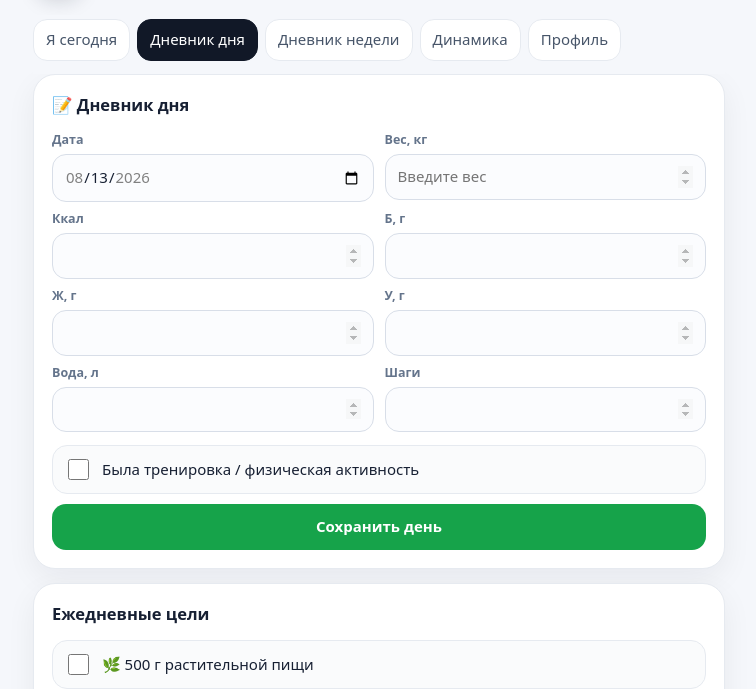
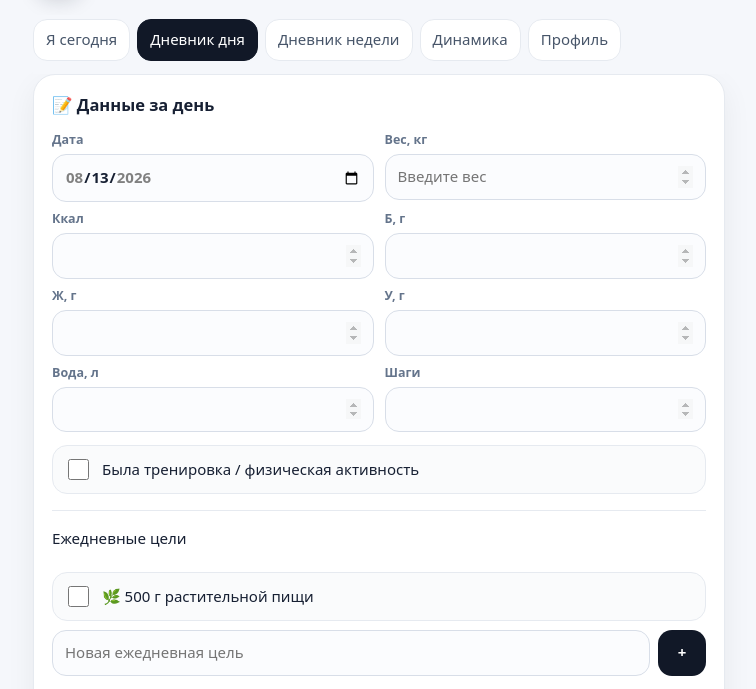
Before and after one commit to sandalova683-del/FarmaVS, a plain HTML site: page index.html in a window 1280 px wide. Both pictures are taken after a click on the button "Дневник дня". Shown: the part 84-773 px from the top of the page, without its empty margins (261-1017 px from the left). Drawn offline with Linux system fonts and the light colour scheme.

Commit message:
шлифовка данных дня

```diff
--- a/index.html
+++ b/index.html
@@ -38,7 +38,7 @@
     .grid2{display:grid;grid-template-columns:1fr 1fr;gap:11px}
     .journal-grid{display:grid;grid-template-columns:1fr 1fr;gap:8px 11px}
     .journal-grid .field{margin-bottom:0}
-    .journal-card .check{margin-top:13px}
+    .journal-card .check{margin-top:13px}.journal-date-field input{font-weight:800}.journal-date-field label{font-weight:800}.journal-goals{margin-top:16px;padding-top:16px;border-top:1px solid var(--line)}.journal-goals-title{font-size:.95rem;margin-bottom:10px}.journal-save{margin-top:16px}
     .grid3{display:grid;grid-template-columns:repeat(3,1fr);gap:9px}
     .field{margin-bottom:11px}.field label{display:block;color:#64748b;font-size:.78rem;font-weight:650;margin:0 0 5px}
     input,select{width:100%;border:1px solid #d8dee8;background:#fbfcfe;color:var(--ink);border-radius:14px;padding:11px 12px;outline:none}
@@ -67,7 +67,7 @@
     .calendarHead{display:flex;justify-content:space-between;align-items:center;gap:8px}.calendarHead button{border:1px solid var(--line);background:#fff;border-radius:12px;padding:7px 10px}
     .weekdays,.calendar{display:grid;grid-template-columns:repeat(7,1fr);gap:5px}.weekdays{margin:10px 0 5px;color:#94a3b8;font-size:.68rem;text-align:center}
     .day{min-height:38px;border:1px solid transparent;border-radius:11px;background:#f1f5f9;display:grid;place-items:center;font-size:.76rem;position:relative}
-    .day.click{cursor:pointer}.day.today{outline:2px solid #111827}.day.sel{border-color:var(--accent)}.day.future{opacity:.4}
+    .day.click{cursor:pointer}.day.today{outline:2px solid #111827}.day.sel{border:3px solid var(--accent);box-shadow:0 0 0 2px rgba(37,99,235,.12);font-weight:800}.day.future{opacity:.4}
     .day.preReg{background:#f1f5f9;color:#cbd5e1}.day.p0{background:#fee2e2}.day.p1{background:#ffedd5}.day.p2{background:#fef3c7}.day.p3{background:#dcfce7}.day.p4{background:#bbf7d0}
     .chart{border:1px solid var(--line);border-radius:17px;background:#fafbfc;padding:10px;overflow:hidden}.chart svg{display:block;width:100%;height:auto}
     .table{width:100%;border-collapse:collapse;font-size:.78rem}.table th,.table td{text-align:left;padding:8px 5px;border-bottom:1px solid #eef1f5}.table th{color:#64748b;font-weight:650}
@@ -108,10 +108,10 @@
 
     <section id="view-journal" class="view">
       <div class="card journal-card">
-        <div class="title">📝 Дневник дня</div>
+        <div class="title">📝 Данные за день</div>
         <div class="journal-grid">
-          <div class="field"><label>Дата</label><input id="journalDate" type="date"></div>
-          <div class="field"><label>Вес, кг</label><input id="jWeight" type="number" min="20" max="300" step=".1" placeholder="Последний внесённый вес"></div>
+          <div class="field journal-date-field"><label>Дата</label><input id="journalDate" type="date"></div>
+          <div class="field"><label>Вес, кг</label><input id="jWeight" type="number" min="20" max="300" step=".1" placeholder="Последний вес"></div>
           <div class="field"><label>Ккал</label><input id="jCalories" type="number" min="0"></div>
           <div class="field"><label>Б, г</label><input id="jProtein" type="number" min="0" step=".1"></div>
           <div class="field"><label>Ж, г</label><input id="jFat" type="number" min="0" step=".1"></div>
@@ -120,14 +120,14 @@
           <div class="field"><label>Шаги</label><input id="jSteps" type="number" min="0"></div>
         </div>
         <label class="check journal-activity"><input id="jActivity" type="checkbox"><span>Была тренировка / физическая активность</span></label>
-        <button class="btn green" id="saveJournal" style="margin-top:10px">Сохранить день</button>
-      </div>
 
-      <div class="card">
-        <div class="title">Ежедневные цели</div>
-        <div id="dailyList" class="list"></div>
-        <div class="add"><input id="newDaily" placeholder="Например: 8 000 шагов"><button id="addDaily">+</button></div>
-        <div class="note" style="margin-top:10px">Цели отмечаются за сегодняшний день.</div>
+        <div class="journal-goals">
+          <div class="journal-goals-title">Ежедневные цели</div>
+          <div id="dailyList" class="list"></div>
+          <div class="add"><input id="newDaily" placeholder="Новая ежедневная цель"><button id="addDaily">+</button></div>
+        </div>
+
+        <button class="btn green journal-save" id="saveJournal">Сохранить день</button>
       </div>
     </section>
 
@@ -544,14 +544,21 @@
   }
 
   function renderDailyGoals(){
-    const d=todayStr();
-    state.ui.habitDate=d;
-    ensureDay(d);
-    $('dailyList').innerHTML=state.dailyGoals.map(g=>`<div class="check"><input type="checkbox" data-id="${esc(g.id)}" ${state.dailyDone[d][g.id]?'checked':''}><label>${esc(g.label)}</label>${g.fixed?'':`<button class="x" data-del="${esc(g.id)}">×</button>`}</div>`).join('');
-    $('dailyList').querySelectorAll('[data-id]').forEach(cb=>cb.addEventListener('change',()=>{state.dailyDone[d][cb.dataset.id]=cb.checked;save();renderDailyGoals();renderAnalytics();}));
-    $('dailyList').querySelectorAll('[data-del]').forEach(btn=>btn.addEventListener('click',()=>{state.dailyGoals=state.dailyGoals.filter(g=>g.id!==btn.dataset.del);Object.values(state.dailyDone).forEach(x=>delete x[btn.dataset.del]);save();renderDailyGoals();renderAnalytics();}));
+    const d=state.ui.journalDate||todayStr();
+    const canEdit=!(state.profile.registrationDate&&d<state.profile.registrationDate)&&d<=todayStr();
+    const saved=state.dailyDone[d]||{};
+    $('dailyList').innerHTML=state.dailyGoals.map(g=>`<div class="check"><input type="checkbox" data-id="${esc(g.id)}" ${saved[g.id]===true?'checked':''} ${canEdit?'':'disabled'}><label>${esc(g.label)}</label>${g.fixed?'':`<button class="x" data-del="${esc(g.id)}" type="button">×</button>`}</div>`).join('');
+    $('dailyList').querySelectorAll('[data-id]').forEach(cb=>cb.addEventListener('change',()=>{
+      if(!state.dailyDone[d]) state.dailyDone[d]={};
+      state.dailyDone[d][cb.dataset.id]=cb.checked;
+      save(); renderDailyGoals(); renderCalendar(); renderAnalytics();
+    }));
+    $('dailyList').querySelectorAll('[data-del]').forEach(btn=>btn.addEventListener('click',()=>{
+      state.dailyGoals=state.dailyGoals.filter(g=>g.id!==btn.dataset.del);
+      Object.values(state.dailyDone).forEach(x=>delete x[btn.dataset.del]);
+      save(); renderDailyGoals(); renderAnalytics();
+    }));
   }
-
 
   function renderMeasurements(){
     $('wDate').value=todayStr();$('mDate').value=todayStr();$('wDate').max=todayStr();$('mDate').max=todayStr();
@@ -577,7 +584,9 @@
 
 
   function dayPercent(d){
-    ensureDay(d); if(state.profile.registrationDate&&d<state.profile.registrationDate)return null; ensureDay(d); const total=state.dailyGoals.length, done=state.dailyGoals.filter(g=>state.dailyDone[d][g.id]).length;
+    if(state.profile.registrationDate&&d<state.profile.registrationDate)return null;
+    const doneMap=state.dailyDone[d]||{};
+    const total=state.dailyGoals.length, done=state.dailyGoals.filter(g=>doneMap[g.id]===true).length;
     return total?Math.round(done/total*100):0;
   }
   function renderCalendar(){
@@ -592,7 +601,7 @@
       h+=`<div class="${cls} ${ds<=todayStr()?'click':''}" data-day="${ds}">${d}</div>`;
     }
     $('habitCalendar').innerHTML=h;
-    $('habitCalendar').querySelectorAll('.click').forEach(el=>el.addEventListener('click',()=>{state.ui.habitDate=el.dataset.day;save();renderDayDetail();}));
+    $('habitCalendar').querySelectorAll('.click').forEach(el=>el.addEventListener('click',()=>{state.ui.habitDate=el.dataset.day;save();renderCalendar();}));
     renderDayDetail();
   }
   function renderDayDetail(){
@@ -604,14 +613,27 @@
   const JOURNAL_UNITS={weight:'кг',calories:'ккал',protein:'г',fat:'г',carbs:'г',steps:'шагов',water:'л',activity:'раз'};
   function renderJournal(){
     const d=state.ui.journalDate||todayStr(),j=state.journal[d]||{};
-    $('journalDate').value=d;$('journalDate').min=state.profile.registrationDate||todayStr();$('journalDate').max=todayStr();
-    const weight=state.weights[d]??j.weight??null;
-    $('jWeight').value=weight??'';
-    const lastWeight=Object.keys(state.weights).sort().at(-1);
-    $('jWeight').placeholder=lastWeight?String(state.weights[lastWeight]):'Введите вес';
-    $('jCalories').value=j.calories??'';$('jProtein').value=j.protein??'';$('jFat').value=j.fat??'';$('jCarbs').value=j.carbs??'';$('jSteps').value=j.steps??'';$('jWater').value=j.water??'';$('jActivity').checked=!!j.activity;
+    $('journalDate').value=d;
+    $('journalDate').min=state.profile.registrationDate||todayStr();
+    $('journalDate').max=todayStr();
+
+    const savedWeight=state.weights[d]??j.weight;
+    let previousWeight=null;
+    if(savedWeight==null){
+      const prev=Object.keys(state.weights).filter(x=>x<d).sort().at(-1);
+      if(prev) previousWeight=state.weights[prev];
+    }
+    $('jWeight').value=savedWeight??'';
+    $('jWeight').placeholder=previousWeight!=null?String(previousWeight):'Введите вес';
+    $('jCalories').value=j.calories??'';
+    $('jProtein').value=j.protein??'';
+    $('jFat').value=j.fat??'';
+    $('jCarbs').value=j.carbs??'';
+    $('jSteps').value=j.steps??'';
+    $('jWater').value=j.water??'';
+    $('jActivity').checked=!!j.activity;
     renderDailyGoals();
-}
+  }
   function journalValue(d,k){const j=state.journal[d];if(!j)return null;return k==='activity'?(j.activity?1:0):n(j[k]);}
   function rangeFor(end,period){const e=parseDate(end),s=new Date(e);if(period==='week')s.setDate(s.getDate()-6);else if(period==='month')s.setDate(s.getDate()-29);else if(period==='halfyear')s.setMonth(s.getMonth()-5),s.setDate(1);else if(period==='year')s.setMonth(s.getMonth()-11),s.setDate(1);else if(state.profile.registrationDate)return [parseDate(state.profile.registrationDate),e];return [s,e];}
   function buckets(end,period,key){const [s,e]=rangeFor(end,period),out=[];if(period==='week'){for(let d=new Date(s);d<=e;d.setDate(d.getDate()+1))out.push({label:fmt(iso(d)),dates:[iso(d)]});}else{let cur=new Date(s);while(cur<=e){let a=new Date(cur),b=new Date(cur);if(period==='month')b.setDate(b.getDate()+6);else b.setMonth(b.getMonth()+1),b.setDate(0);if(b>e)b=new Date(e);let ds=[];for(let d=new Date(a);d<=b;d.setDate(d.getDate()+1))ds.push(iso(d));out.push({label:fmt(iso(a))+' — '+fmt(iso(b)),dates:ds});cur=new Date(b);cur.setDate(cur.getDate()+1);}}return out.map(x=>{const v=x.dates.map(d=>journalValue(d,key)).filter(v=>v!=null);return {...x,avg:v.length?round(v.reduce((a,b)=>a+b,0)/v.length):null};});}
@@ -656,13 +678,19 @@
       const d=$('journalDate').value||todayStr();
       if(state.profile.registrationDate&&d<state.profile.registrationDate)return alert('Нельзя вносить данные до даты регистрации.');
       if(d>todayStr())return alert('Нельзя вносить данные в будущее.');
-      const j={};[['weight','jWeight'],['calories','jCalories'],['protein','jProtein'],['fat','jFat'],['carbs','jCarbs'],['steps','jSteps'],['water','jWater']].forEach(([k,id])=>{const v=n($(id).value);if(v!=null)j[k]=v;});
+      const j={};
+      [['weight','jWeight'],['calories','jCalories'],['protein','jProtein'],['fat','jFat'],['carbs','jCarbs'],['steps','jSteps'],['water','jWater']].forEach(([k,id])=>{const v=n($(id).value);j[k]=v;});
       j.activity=$('jActivity').checked;
+      state.journal[d]=j;
       if(j.weight!=null){state.weights[d]=j.weight;if(d===todayStr())state.profile.weight=j.weight;}
-      state.journal[d]=j;state.ui.journalDate=d;save();renderJournal();renderDailyGoals();renderAnalytics();renderHome();toast('Данные сохранены');
+      else delete state.weights[d];
+      state.dailyDone[d]={...(state.dailyDone[d]||{})};
+      for(const g of state.dailyGoals){ if(typeof state.dailyDone[d][g.id]!=='boolean') state.dailyDone[d][g.id]=false; }
+      state.ui.journalDate=d; state.ui.habitDate=d; save();
+      renderJournal(); renderCalendar(); renderAnalytics(); renderHome(); toast('Данные сохранены');
     });
-    $('journalDate').addEventListener('change',()=>{state.ui.journalDate=$('journalDate').value;save();renderJournal();});
-    $('addDaily').addEventListener('click',()=>{const t=$('newDaily').value.trim();if(!t)return;state.dailyGoals.push({id:'d_'+Date.now(),label:t,fixed:false});$('newDaily').value='';ensureDay(todayStr());save();renderDailyGoals();});
+    $('journalDate').addEventListener('change',()=>{state.ui.journalDate=$('journalDate').value;state.ui.habitDate=$('journalDate').value;save();renderJournal();renderCalendar();});
+    $('addDaily').addEventListener('click',()=>{const t=$('newDaily').value.trim();if(!t)return;state.dailyGoals.push({id:'d_'+Date.now(),label:t,fixed:false});$('newDaily').value='';save();renderDailyGoals();renderCalendar();});
     $('addWeekly').addEventListener('click',()=>{const t=$('newWeekly').value.trim();if(!t)return;const id='w_'+Date.now();state.weeklyGoals.push({id,label:t,fixed:false});state.weeklyDone[id]=false;$('newWeekly').value='';save();renderWeek();renderAnalytics();});
     $('saveMeasurement').addEventListener('click',()=>{
       const d=$('mDate').value;if(!d)return alert('Выберите дату.');
--- a/sw.js
+++ b/sw.js
@@ -1,5 +1,5 @@
-const APP_CACHE = 'formulavs-shell-v2.10.5';
-const APP_VERSION = '2.10.5';
+const APP_CACHE = 'formulavs-shell-v2.10.6';
+const APP_VERSION = '2.10.6';
 const CORE_ASSETS = ['./','./index.html','./manifest.webmanifest','./icon.svg','./version.json'];
 
 self.addEventListener('install', event => {
--- a/version.json
+++ b/version.json
@@ -1 +1 @@
-{"version":"2.10.5"}
+{"version":"2.10.6"}
```
